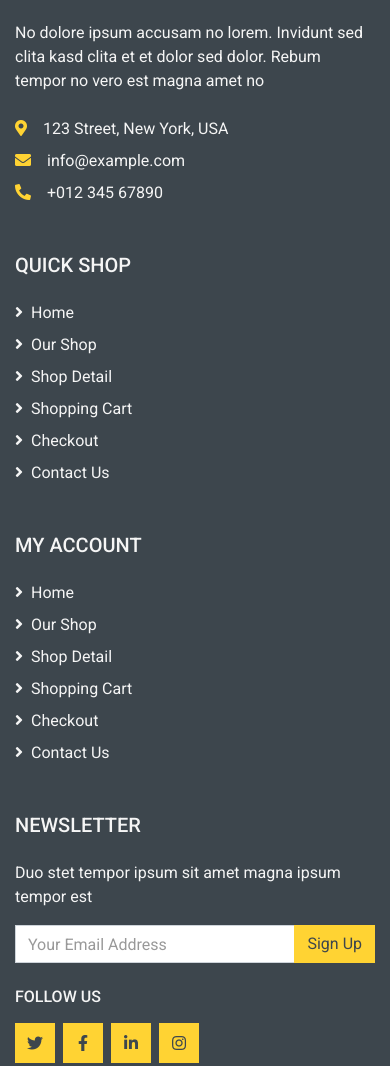
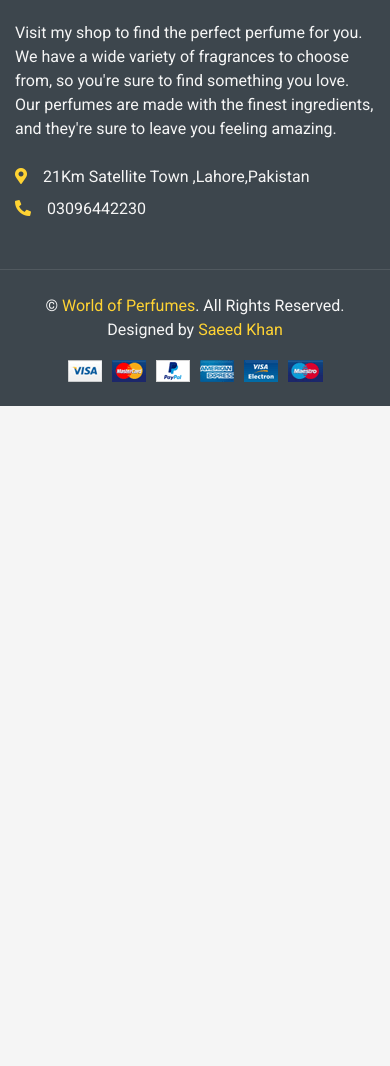
Before and after one commit to saeed12khan/theworldofperfumes.github.io, a plain HTML site: page index.html in a window 390 px wide. Shown: the part 7873-8939 px from the top of the page. After the commit the page ends 8279 px from the top, so only its background shows below. Drawn offline with nearby package versions, Linux system fonts and the light colour scheme.

Commit message:
changes
sa

```diff
--- a/index.html
+++ b/index.html
@@ -41,18 +41,18 @@
             </div>
             <div class="col-lg-4 col-6 text-left">
                 <form action="">
-                    <div class="input-group">
+                    <!-- <div class="input-group">
                         <input type="text" class="form-control" placeholder="Search for products">
                         <div class="input-group-append">
                             <span class="input-group-text bg-transparent text-primary">
                                 <i class="fa fa-search"></i>
                             </span>
                         </div>
-                    </div>
+                    </div> -->
                 </form>
             </div>
             <div class="col-lg-4 col-6 text-right">
-                <p class="m-0">Customer Service</p>
+                <p class="m-0">Ubaid Ullah Saif</p>
                 <h5 class="m-0">03096442230</h5>
             </div>
         </div>
@@ -108,7 +108,7 @@
                             </div>
                             <!-- <a href="contact.html" class="nav-item nav-link">Contact</a> -->
                         </div>
-                        <div class="navbar-nav ml-auto py-0 d-none d-lg-block">
+                        <!-- <div class="navbar-nav ml-auto py-0 d-none d-lg-block">
                             <a href="" class="btn px-0">
                                 <i class="fas fa-heart text-primary"></i>
                                 <span class="badge text-secondary border border-secondary rounded-circle" style="padding-bottom: 2px;">0</span>
@@ -117,7 +117,7 @@
                                 <i class="fas fa-shopping-cart text-primary"></i>
                                 <span class="badge text-secondary border border-secondary rounded-circle" style="padding-bottom: 2px;">0</span>
                             </a>
-                        </div>
+                        </div> -->
                     </div>
                 </nav>
             </div>
@@ -883,14 +883,14 @@
         <div class="row px-xl-5 pt-5">
             <div class="col-lg-4 col-md-12 mb-5 pr-3 pr-xl-5">
                 <h5 class="text-secondary text-uppercase mb-4">Get In Touch</h5>
-                <p class="mb-4">No dolore ipsum accusam no lorem. Invidunt sed clita kasd clita et et dolor sed dolor. Rebum tempor no vero est magna amet no</p>
-                <p class="mb-2"><i class="fa fa-map-marker-alt text-primary mr-3"></i>123 Street, New York, USA</p>
-                <p class="mb-2"><i class="fa fa-envelope text-primary mr-3"></i>info@example.com</p>
-                <p class="mb-0"><i class="fa fa-phone-alt text-primary mr-3"></i>+012 345 67890</p>
+                <p class="mb-4">Visit my shop to find the perfect perfume for you. We have a wide variety of fragrances to choose from, so you're sure to find something you love. Our perfumes are made with the finest ingredients, and they're sure to leave you feeling amazing.</p>
+                <p class="mb-2"><i class="fa fa-map-marker-alt text-primary mr-3"></i>21Km Satellite Town ,Lahore,Pakistan</p>
+
+                <p class="mb-0"><i class="fa fa-phone-alt text-primary mr-3"></i>03096442230</p>
             </div>
             <div class="col-lg-8 col-md-12">
                 <div class="row">
-                    <div class="col-md-4 mb-5">
+                    <!-- <div class="col-md-4 mb-5">
                         <h5 class="text-secondary text-uppercase mb-4">Quick Shop</h5>
                         <div class="d-flex flex-column justify-content-start">
                             <a class="text-secondary mb-2" href="#"><i class="fa fa-angle-right mr-2"></i>Home</a>
@@ -900,8 +900,8 @@
                             <a class="text-secondary mb-2" href="#"><i class="fa fa-angle-right mr-2"></i>Checkout</a>
                             <a class="text-secondary" href="#"><i class="fa fa-angle-right mr-2"></i>Contact Us</a>
                         </div>
-                    </div>
-                    <div class="col-md-4 mb-5">
+                    </div> -->
+                    <!-- <div class="col-md-4 mb-5">
                         <h5 class="text-secondary text-uppercase mb-4">My Account</h5>
                         <div class="d-flex flex-column justify-content-start">
                             <a class="text-secondary mb-2" href="#"><i class="fa fa-angle-right mr-2"></i>Home</a>
@@ -911,8 +911,8 @@
                             <a class="text-secondary mb-2" href="#"><i class="fa fa-angle-right mr-2"></i>Checkout</a>
                             <a class="text-secondary" href="#"><i class="fa fa-angle-right mr-2"></i>Contact Us</a>
                         </div>
-                    </div>
-                    <div class="col-md-4 mb-5">
+                    </div> -->
+                    <!-- <div class="col-md-4 mb-5">
                         <h5 class="text-secondary text-uppercase mb-4">Newsletter</h5>
                         <p>Duo stet tempor ipsum sit amet magna ipsum tempor est</p>
                         <form action="">
@@ -930,17 +930,16 @@
                             <a class="btn btn-primary btn-square mr-2" href="#"><i class="fab fa-linkedin-in"></i></a>
                             <a class="btn btn-primary btn-square" href="#"><i class="fab fa-instagram"></i></a>
                         </div>
-                    </div>
+                    </div> -->
                 </div>
             </div>
         </div>
         <div class="row border-top mx-xl-5 py-4" style="border-color: rgba(256, 256, 256, .1) !important;">
             <div class="col-md-6 px-xl-0">
                 <p class="mb-md-0 text-center text-md-left text-secondary">
-                    &copy; <a class="text-primary" href="#">Domain</a>. All Rights Reserved. Designed
+                    &copy; <a class="text-primary" href="#">World of Perfumes</a>. All Rights Reserved. Designed
                     by
-                    <a class="text-primary" href="https://htmlcodex.com">HTML Codex</a>
-                    <br>Distributed By: <a href="https://themewagon.com" target="_blank">ThemeWagon</a>
+                    <a class="text-primary" href="https://saeed12khan.github.io/saeedportfolio1.github.io/">Saeed Khan</a>
                 </p>
             </div>
             <div class="col-md-6 px-xl-0 text-center text-md-right">
```
